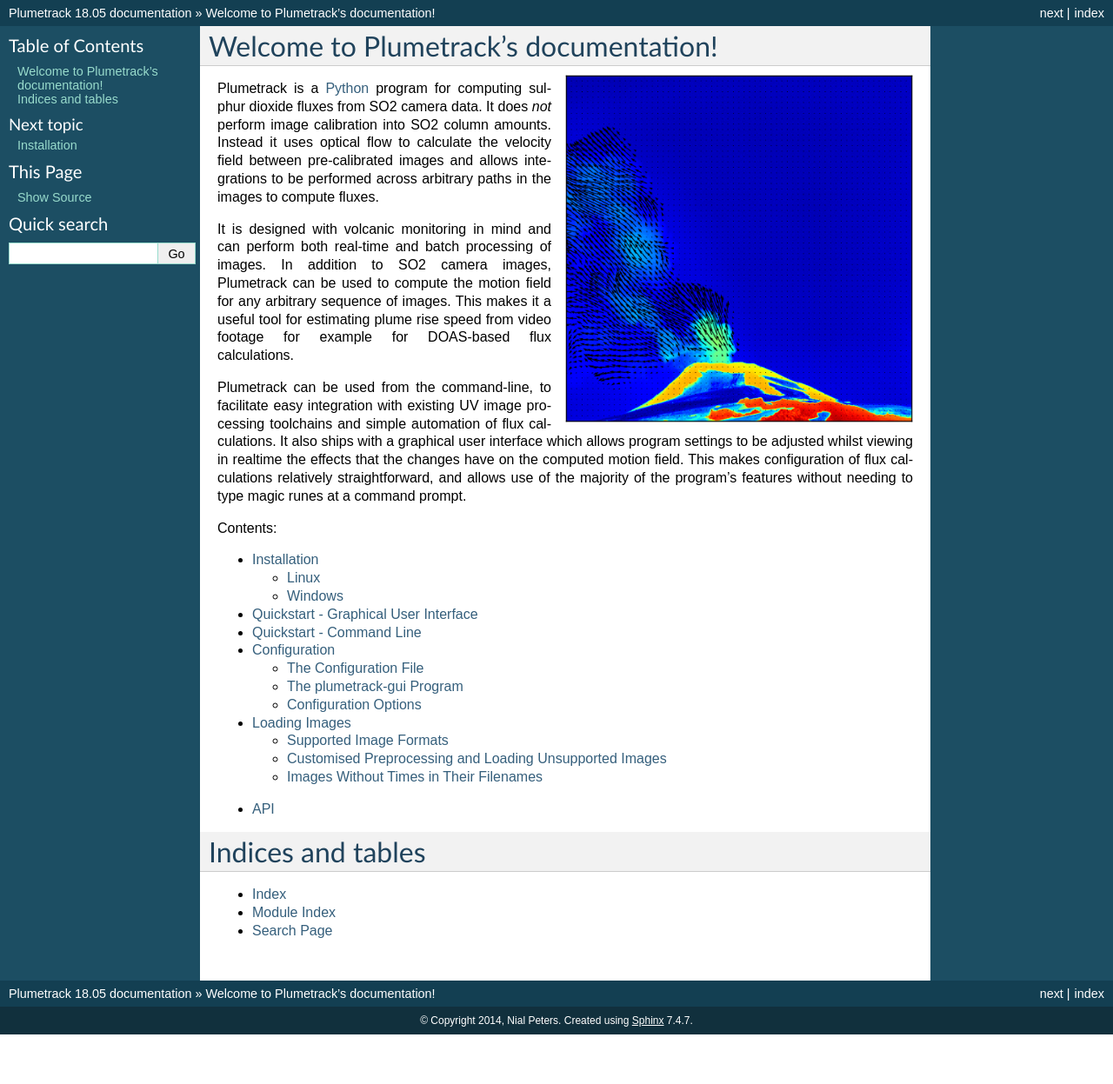
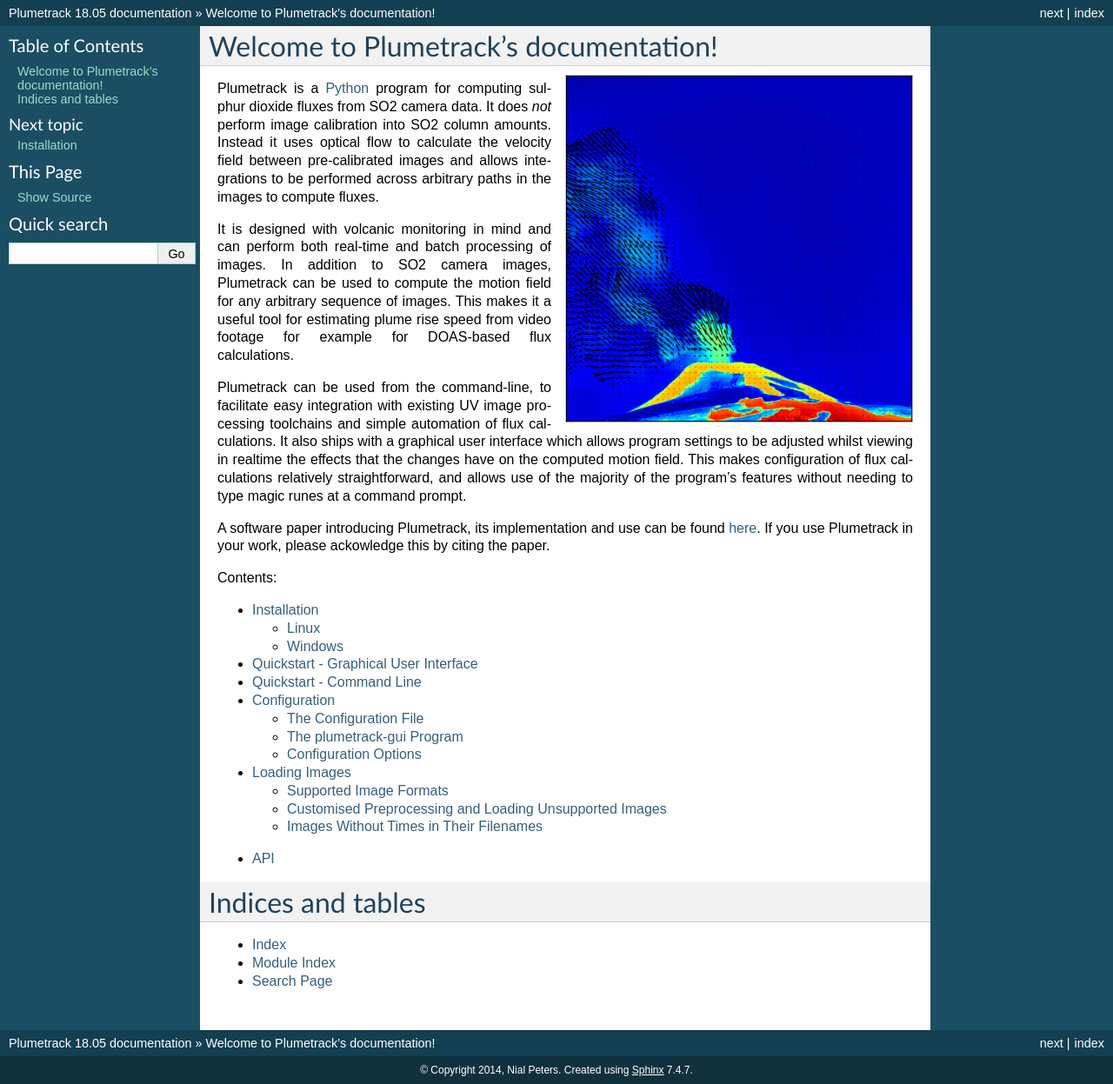
Before and after one commit to nonbiostudent/plumetrack, a Sphinx documentation site: the page built from doc/source/index.rst, in a window 1280 px wide. Shown: the whole page at 87% size. Built offline with Sphinx 7.4.7, drawn with Linux system fonts in a browser that asks for light colours; before the commit the page ends 1190 px from its top, so only the background shows below that.

Commit message:
adds paper link to docs

```diff
--- a/doc/source/index.rst
+++ b/doc/source/index.rst
@@ -15,6 +15,8 @@
 It is designed with volcanic monitoring in mind and can perform both real-time and batch processing of images. In addition to SO2 camera images, Plumetrack can be used to compute the motion field for any arbitrary sequence of images. This makes it a useful tool for estimating plume rise speed from video footage for example for DOAS-based flux calculations.
 
 Plumetrack can be used from the command-line, to facilitate easy integration with existing UV image processing toolchains and simple automation of flux calculations. It also ships with a graphical user interface which allows program settings to be adjusted whilst viewing in realtime the effects that the changes have on the computed motion field. This makes configuration of flux calculations relatively straightforward, and allows use of the majority of the program's features without needing to type magic runes at a command prompt.
+
+A software paper introducing Plumetrack, its implementation and use can be found `here <https://doi.org/10.1016/j.cageo.2018.05.014>`_. If you use Plumetrack in your work, please ackowledge this by citing the paper.
 
 
 
```
Also changed, not shown: 6 other files.
